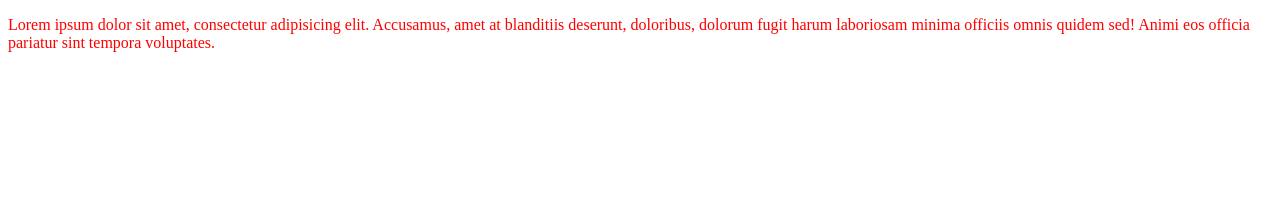
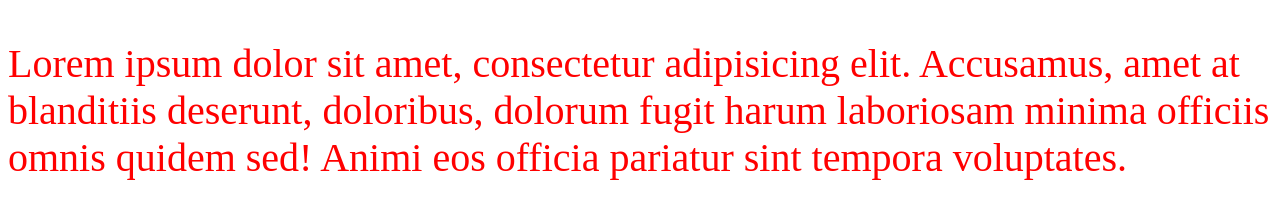
Before and after one commit to Chappie2905/GIT_test, a plain HTML site: page index.html in a window 1280 px wide. Drawn offline with Linux system fonts and the light colour scheme.

Commit message:
add p font-size

```diff
--- a/css/style.css
+++ b/css/style.css
@@ -1,3 +1,4 @@
 p {
     color: red;
+    font-size: 40px;
 }
```
Also changed, not shown: index.html (+3 -1 lines).
